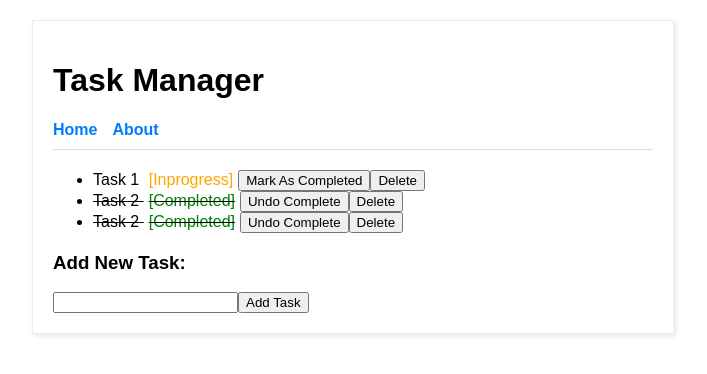
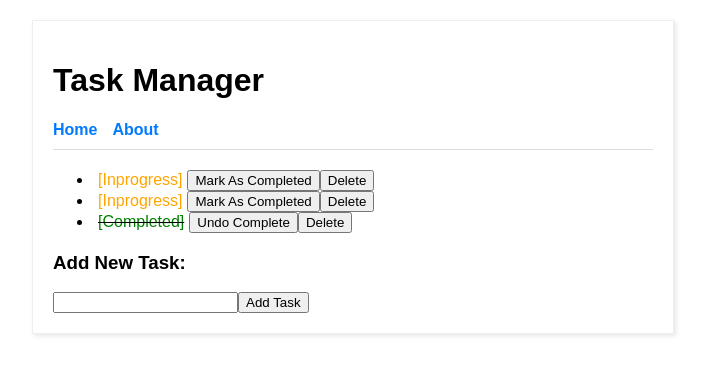
Before and after one commit to sathishsk25/try_react, a React (Vite) app: page / in a window 1280 px wide. Shown: the top 374 px of the page, without its empty margins (287-994 px from the left). Built offline with nearby package versions, Linux system fonts and the light colour scheme.

Commit message:
Implemented Redux State Management

```diff
--- a/package.json
+++ b/package.json
@@ -3,6 +3,7 @@
   "private": true,
   "version": "0.0.0",
   "type": "module",
+  "proxy": "http://localhost:8080",
   "scripts": {
     "dev": "vite",
     "build": "vite build",
@@ -10,8 +11,10 @@
     "preview": "vite preview"
   },
   "dependencies": {
+    "@reduxjs/toolkit": "^2.8.2",
     "react": "^19.1.0",
     "react-dom": "^19.1.0",
+    "react-redux": "^9.2.0",
     "react-router-dom": "^7.6.1"
   },
   "devDependencies": {
--- a/src/App.jsx
+++ b/src/App.jsx
@@ -3,27 +3,41 @@ import TaskList from './components/TaskList'
 import TaskForm from './components/TaskForm'
 import AboutPage from './AboutPage'
 import { useEffect } from 'react'
-import { TaskProvider, useTask } from './TaskContext'
 import { BrowserRouter, Link, Routes, Route } from 'react-router-dom'
+import { Provider, useDispatch, useSelector } from 'react-redux'
+import { loadTasks } from './store/tasksSlice'
+import { store } from './store';
 
 function App() {
   return (
-    <BrowserRouter>
-      <TaskProvider>
-        <TaskAppContent />
-      </TaskProvider>
-    </BrowserRouter>
+    <Provider store={store}>
+      <BrowserRouter>
+          <TaskAppContent />
+      </BrowserRouter>
+    </Provider>
   )
 }
 
 function TaskAppContent() {
-  const { tasks } = useTask();
+  const tasks = useSelector((state) => state.tasks);
+  const dispatch = useDispatch();
 
   useEffect(() => {
     const pendingTasks = tasks.filter(task => !task.completed).length;
     document.title = `Task Manager (${pendingTasks} pending)`;
     console.log('Document title updated by App component.');
   }, [tasks]);
+
+  useEffect(() => {
+    try {
+      const savedTasks = localStorage.getItem('tasks');
+      if(savedTasks) {
+        dispatch(loadTasks(JSON.parse(savedTasks)));
+      }
+    } catch(e) {
+      console.warn("Could not load tasks from LocalStorage: ", e);
+    }
+  }, [dispatch]);
 
   return (
     <div style={{ fontFamily: 'Arial, sans-serif', maxWidth: '600px', margin: '20px auto', padding: '20px', border: '1px solid #eee', boxShadow: '2px 2px 5px rgba(0,0,0,0.1)' }}>
@@ -43,8 +57,6 @@ function TaskAppContent() {
         }/>
         <Route path='/about' element={<AboutPage />} />
       </Routes>
-
-
     </div>
   );
 }
--- a/src/TaskContext.jsx
+++ /dev/null
@@ -1,45 +0,0 @@
-import React, { useEffect } from 'react'
-import useLocalStorage from './useLocalStorage'
-
-const TaskContext = React.createContext();
-
-export function TaskProvider({children}) {
-    const [ tasks, setNewTask ] = useLocalStorage( 'tasks', [
-        {id: 1, name: "Task 1", completed: false},
-        {id: 2, name: "Task 2", completed: true},
-        {id: 3, name: "Task 2", completed: true}
-    ]);
-
-    useEffect(() => {
-        console.log('Tasks state changed, saving to local storage');
-        localStorage.setItem('tasks', JSON.stringify(tasks))
-    }, [tasks])
-
-    const addTask = (text) => {
-        const newId = tasks.length > 0 ? Math.max(...tasks.map(t => (t.id))) + 1 : 1;
-        setNewTask([...tasks, {id: newId, name: text, completed: false}])
-    }
-
-    const toggleComplete = (id) => {
-    setNewTask(tasks.map(task =>
-        task.id === id ? {...task, completed: !task.completed} : task
-    ));
-    }
-
-    const deleteTask = (id) => {
-    setNewTask(tasks.filter(task => (
-        task.id !== id
-    )))
-    }
-
-    return (
-        <TaskContext.Provider value={{tasks, setNewTask, addTask, toggleComplete, deleteTask}}>
-            {children}
-        </TaskContext.Provider>
-    )
-
-}
-
-export function useTask() {
-    return React.useContext(TaskContext)
-}
--- a/src/components/TaskForm.jsx
+++ b/src/components/TaskForm.jsx
@@ -1,18 +1,19 @@
 import { useState } from "react";
-import { useTask } from "../TaskContext";
+import { useDispatch } from "react-redux";
+import { addTask } from "../store/tasksSlice";
 
 function TaskForm() {
 
-    const { addTask } = useTask()
+    const [ newTaskText, setnewTaskText ] = useState('')
+    const dispatch = useDispatch();
 
-    const [ newTaskText, setnewTaskText ] = useState('')
     const handleSubmit = (e) => {
         e.preventDefault();
         if(newTaskText.trim() === '') {
             alert('Task cannot be empty!');
             return;
         }
-        addTask(newTaskText);
+        dispatch(addTask(newTaskText));
         setnewTaskText('');
     }
 
--- a/src/components/TaskList.jsx
+++ b/src/components/TaskList.jsx
@@ -1,8 +1,19 @@
 import TaskItem from './TaskItem'
-import {useTask} from '../TaskContext'
+import { useDispatch, useSelector } from 'react-redux'
+import { deleteTask, toggleComplete } from '../store/tasksSlice';
 
 function TaskList() {
-    const { tasks, deleteTask, toggleComplete } = useTask()
+    const tasks = useSelector((state) => state.tasks);
+    const dispatch = useDispatch();
+
+    const handleToggleComplete = (id) => {
+    dispatch(toggleComplete(id));
+  };
+
+    const handleDelete = (id) => {
+        dispatch(deleteTask(id));
+    };
+
     return (
         <div>
             <ul>
@@ -12,8 +23,8 @@ function TaskList() {
                         <TaskItem
                             key={task.id}
                             task={task}
-                            onDelete={deleteTask}
-                            onToggleComplete={toggleComplete}
+                            onDelete={handleDelete}
+                            onToggleComplete={handleToggleComplete}
                         />
                     ))
                 }
--- /dev/null
+++ b/src/store/index.js
@@ -0,0 +1,8 @@
+import { configureStore } from "@reduxjs/toolkit";
+import tasksReducer from './tasksSlice';
+
+export const store = configureStore({
+    reducer: {
+        tasks: tasksReducer,
+    }
+});
--- /dev/null
+++ b/src/store/tasksSlice.js
@@ -0,0 +1,38 @@
+import { createSlice } from '@reduxjs/toolkit';
+
+const initialState = [
+    {"id": 1, "title": "Task 1", "completed": false},
+    {"id": 2, "title": "Task 2", "completed": false},
+    {"id": 3, "title": "Task 3", "completed": true}
+]
+
+export const tasksSlice = createSlice({
+    name: 'tasks',
+    initialState,
+    reducers: {
+
+        addTask: (state, action) => {
+            const newId = state.length > 0 ? Math.max(...state.map(task => task.id)) + 1 : 1;
+            state.push({id: newId, text: action.payload, completed: false});
+        },
+
+        toggleComplete: (state, action) => {
+            const task = state.find(task => task.id === action.payload);
+            if(task) {
+                task.completed = !task.completed;
+            }
+        },
+
+        deleteTask: (state, action) => {
+            return state.filter(task => task.id !== action.payload);
+        },
+
+        loadTasks: (state, action) => {
+            return action.payload;
+        }
+
+    }
+})
+
+export const { addTask, toggleComplete, deleteTask, loadTasks } = tasksSlice.actions;
+export default tasksSlice.reducer;
--- a/src/useLocalStorage.js
+++ /dev/null
@@ -1,25 +0,0 @@
-import { useState, useEffect } from "react";
-
-function useLocalStorage(key, initialValue) {
-    const [value, setValue]= useState(() => {
-        try {
-            const item = window.localStorage.getItem(key);
-            return item ? JSON.parse(item) : initialValue;
-        } catch (error) {
-            console.log(`Unable to get localstorage value of ${key}`, error)
-            return initialValue;
-        }
-    });
-
-    useEffect(() => {
-        try {
-            window.localStorage.setItem(key, JSON.stringify(value));
-        } catch (error) {
-            console.log(`Unable to set localstorage value of ${key}: `, error)
-        }
-    })
-
-    return [value, setValue];
-}
-
-export default useLocalStorage;
```
Also changed, not shown: 1 other file (tests, documents, lock files or other folders).
